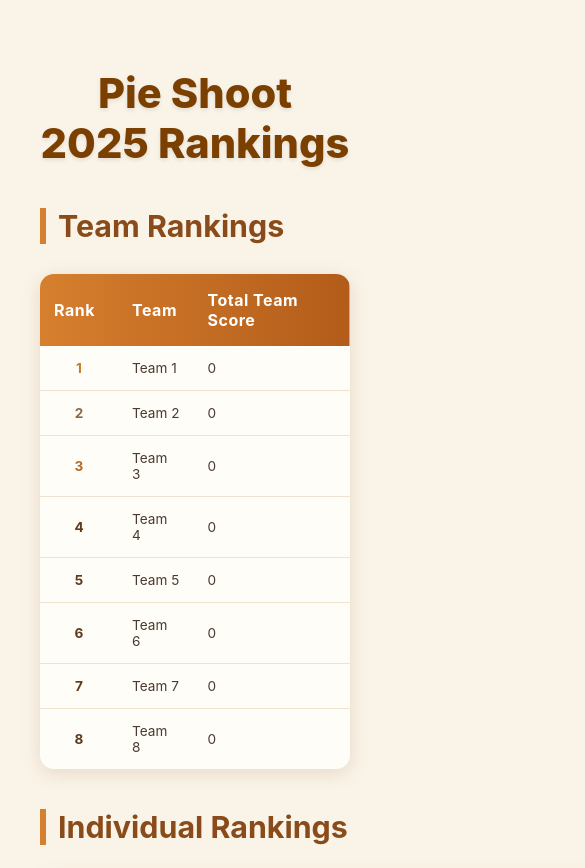
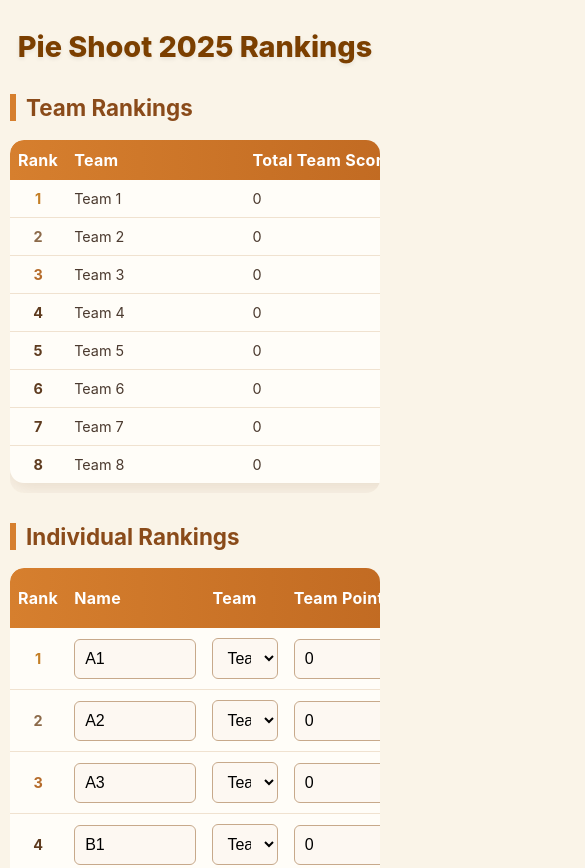
Before and after one commit to nnaumovi/nnaumovi.github.io, a plain HTML site: page index.html in a window 390 px wide. Shown: the top 868 px of the page, 585 px wide, since content can reach past the window. Drawn offline with Linux system fonts and the light colour scheme.

Commit message:
chat gpt save me

```diff
--- a/index.html
+++ b/index.html
@@ -10,6 +10,7 @@
 <h1>Pie Shoot 2025 Rankings</h1>
 
 <h2>Team Rankings</h2>
+<div class="table-container">
 <table id="team-table">
   <thead>
     <tr>
@@ -20,8 +21,10 @@
   </thead>
   <tbody></tbody>
 </table>
+</div>
 
 <h2>Individual Rankings</h2>
+<div class="table-container">
 <table id="person-table">
   <thead>
     <tr>
@@ -35,6 +38,7 @@
   </thead>
   <tbody></tbody>
 </table>
+</div>
 
 <script src="script.js"></script>
 </body>
--- a/style.css
+++ b/style.css
@@ -3,57 +3,63 @@ body {
   font-family: "Inter", Arial, sans-serif;
   background: #faf4e8; /* soft cream */
   margin: 0;
-  padding: 40px;
+  padding: 20px;
   color: #4b3a2f; /* warm brown */
 }
 
 /* HEADERS */
 h1 {
   text-align: center;
-  margin-bottom: 40px;
-  font-size: 2.6rem;
+  margin-bottom: 20px;
+  font-size: 2.2rem;
   font-weight: 800;
-  color: #7b3f00; /* pumpkin brown */
-  text-shadow: 0 2px 4px rgba(0,0,0,0.1);
+  color: #7b3f00;
+  text-shadow: 0 2px 4px rgba(0,0,0,0.08);
 }
 
 h2 {
-  margin-top: 40px;
-  font-size: 1.9rem;
-  color: #8a4b1a; /* rustic orange-brown */
-  border-left: 6px solid #d67f2e; /* fall orange */
-  padding-left: 12px;
+  margin-top: 30px;
+  font-size: 1.6rem;
+  color: #8a4b1a;
+  border-left: 6px solid #d67f2e;
+  padding-left: 10px;
 }
 
-/* TABLE CONTAINER */
+/* TABLE WRAPPER FOR MOBILE SCROLL */
+.table-container {
+  width: 100%;
+  overflow-x: auto;
+  margin: 0 auto 40px auto;
+}
+
+/* TABLE */
 table {
-  width: 95%;
-  max-width: 900px;
-  margin: 30px auto;
+  width: 100%;
+  min-width: 650px; /* ensures it doesn't collapse too much */
   border-collapse: separate;
   border-spacing: 0;
-  background: #fffdf8; /* soft parchment */
+  background: #fffdf8;
   border-radius: 14px;
   overflow: hidden;
-  box-shadow: 0 4px 20px rgba(121, 70, 25, 0.15); /* warm brown shadow */
+  box-shadow: 0 4px 20px rgba(121, 70, 25, 0.15);
 }
 
-/* TABLE HEADER */
+/* HEADER */
 thead {
   background: linear-gradient(90deg, #d67f2e, #b35c1a);
   color: white;
 }
 
 th {
-  padding: 16px 14px;
+  padding: 14px 12px;
   font-size: 1rem;
   text-align: left;
-  letter-spacing: 0.5px;
+  letter-spacing: 0.3px;
 }
 
-/* TABLE BODY */
+/* BODY */
 td {
-  padding: 14px 14px;
+  padding: 12px 12px;
   border-bottom: 1px solid #f0e2d0;
 }
 
@@ -62,7 +68,7 @@ tr:last-child td {
 }
 
 tbody tr:hover {
-  background: #fff4e0; /* light fall orange */
+  background: #fff4e0;
 }
 
 /* INPUTS */
@@ -71,7 +77,7 @@ input[type="number"],
 select {
   width: 120px;
   padding: 7px 9px;
-  border: 1px solid #c7a98b; /* warm tan */
+  border: 1px solid #c7a98b;
   border-radius: 6px;
   font-size: 0.95rem;
   background: #fdf8f2;
@@ -82,40 +88,67 @@ input[type="text"]:focus,
 input[type="number"]:focus,
 select:focus {
   outline: none;
-  border-color: #d67f2e; /* fall orange */
+  border-color: #d67f2e;
   background: #fff;
   box-shadow: 0 0 0 2px rgba(214,127,46,0.25);
 }
 
-/* RANK NUMBER STYLING */
+/* RANK NUMBER */
 td:nth-child(1) {
   font-weight: 700;
   text-align: center;
-  width: 50px;
+  width: 40px;
   color: #5e3b1f;
 }
 
-/* Thanksgiving-themed rank colors */
-tbody tr:nth-child(1) td:nth-child(1) {
-  color: #c47f26; /* golden pumpkin */
-}
-tbody tr:nth-child(2) td:nth-child(1) {
-  color: #8c6a4a; /* soft walnut */
-}
-tbody tr:nth-child(3) td:nth-child(1) {
-  color: #b56b2a; /* bronze pumpkin */
-}
+/* GOLD, SILVER, BRONZE RANK COLORS */
+tbody tr:nth-child(1) td:nth-child(1) { color: #c47f26; }
+tbody tr:nth-child(2) td:nth-child(1) { color: #8c6a4a; }
+tbody tr:nth-child(3) td:nth-child(1) { color: #b56b2a; }
 
-/* MOBILE */
+/* ---------------------------------------------------------
+   MOBILE RESPONSIVENESS
+--------------------------------------------------------- */
+
 @media (max-width: 700px) {
-  table {
-    width: 100%;
-    font-size: 0.85rem;
+
+  body {
+    padding: 10px;
   }
 
+  h1 {
+    font-size: 1.8rem;
+    margin-bottom: 15px;
+  }
+
+  h2 {
+    font-size: 1.4rem;
+  }
+
+  /* Table wrapper creates smooth sideways scroll */
+  .table-container {
+    border-radius: 14px;
+    overflow-x: auto;
+    margin-bottom: 30px;
+    padding-bottom: 10px;
+  }
+
+  /* Inputs expand to fill the available space */
   input[type="text"],
   input[type="number"],
   select {
-    width: 95px;
+    width: 100%;
+    box-sizing: border-box;
+    padding: 10px;
+    font-size: 1rem;
+  }
+
+  /* Make table text slightly smaller */
+  table {
+    font-size: 0.9rem;
+  }
+
+  th, td {
+    padding: 10px 8px;
   }
 }
```
